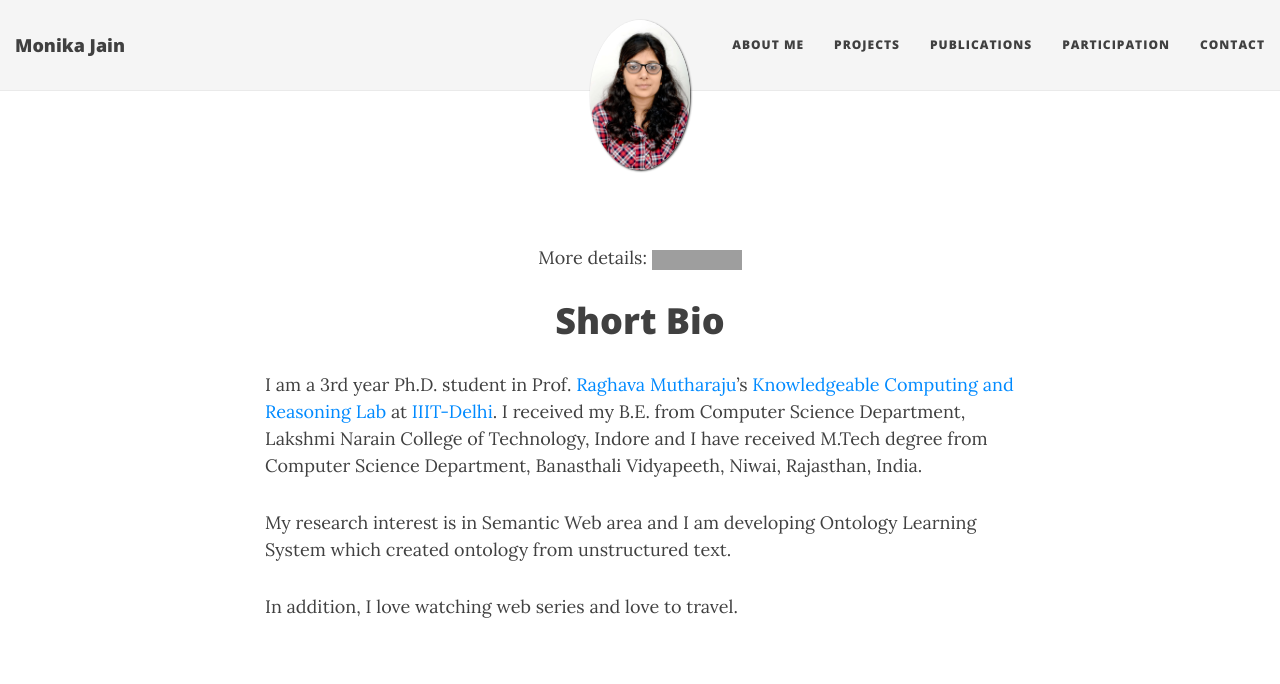
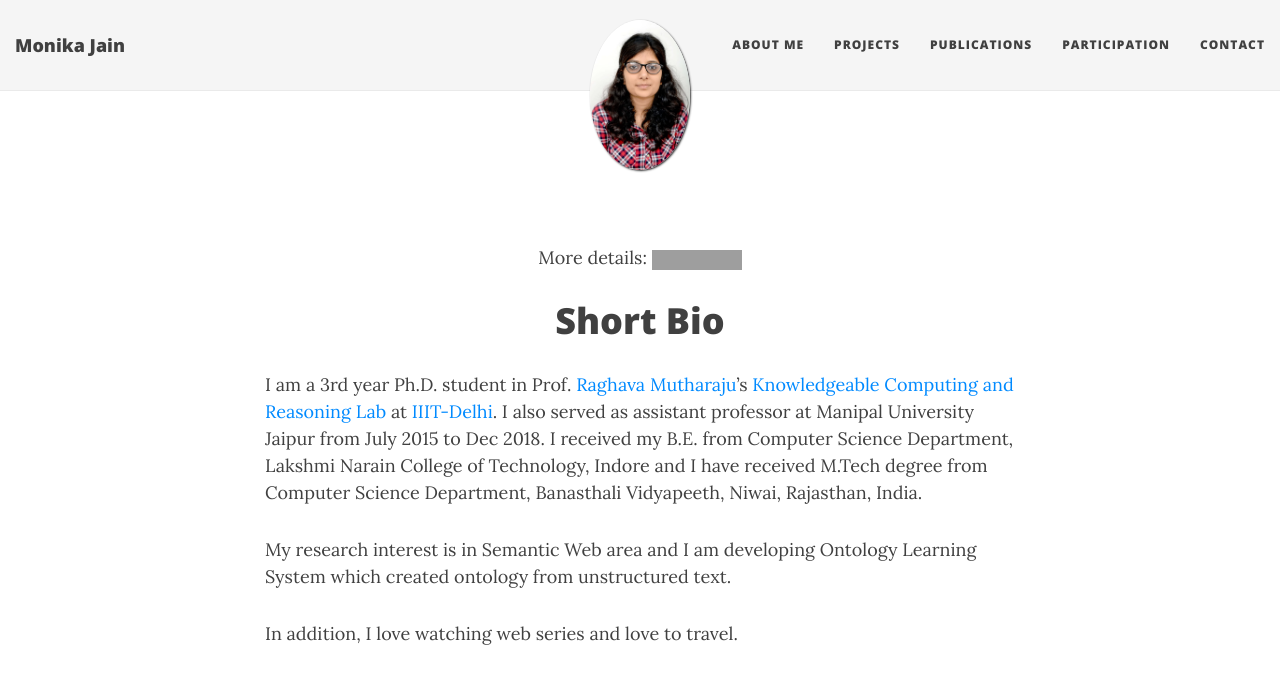
Before and after one commit to MonikaJain19/MonikaJain19.github.io, a Jekyll site: the page built from about.md, in a window 1280 px wide and 1261 px high, cut to the strip 0-731 px from the top of the window. Shown: the top 684 px of the strip. Built offline with Jekyll 4.4.1, drawn with Linux system fonts in a browser that asks for light colours; nearby versions of some CDN libraries; grey boxes are pictures that could not be loaded.

Commit message:
Update about.md

```diff
--- a/about.md
+++ b/about.md
@@ -15,7 +15,7 @@
 
 # <center>Short Bio</center>
 
-I am a 3rd year Ph.D. student in Prof. [Raghava Mutharaju](http://raghavam.github.io/)'s [Knowledgeable Computing and Reasoning Lab](https://kracr-website.web.app/) at [IIIT-Delhi](https://www.iiitd.ac.in/). I received my B.E. from Computer Science Department, Lakshmi Narain College of Technology, Indore and I have received M.Tech degree from Computer Science Department, Banasthali Vidyapeeth, Niwai, Rajasthan, India.
+I am a 3rd year Ph.D. student in Prof. [Raghava Mutharaju](http://raghavam.github.io/)'s [Knowledgeable Computing and Reasoning Lab](https://kracr-website.web.app/) at [IIIT-Delhi](https://www.iiitd.ac.in/). I also served as assistant professor at Manipal University Jaipur from July 2015 to Dec 2018. I received my B.E. from Computer Science Department, Lakshmi Narain College of Technology, Indore and I have received M.Tech degree from Computer Science Department, Banasthali Vidyapeeth, Niwai, Rajasthan, India.
 
 My research interest is in Semantic Web area and I am developing Ontology Learning System which created ontology from unstructured text.
 
```
